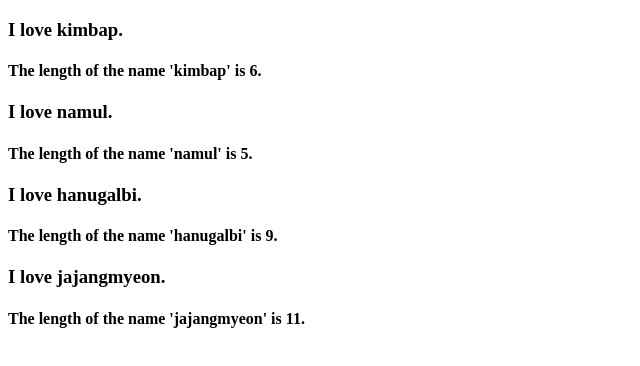
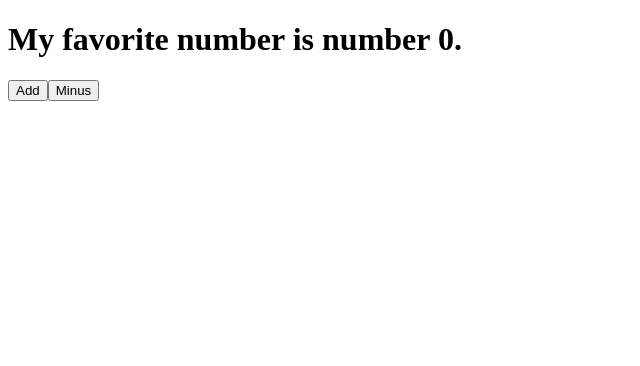
Before and after one commit to cloudedpanther/movie_app_20210802, a React (Create React App) app: page / in a window 1280 px wide. Shown: the top 366 px of the page, without its empty margins (0-640 px from the left). Built offline with nearby package versions, Linux system fonts and the light colour scheme.

Commit message:
Practicing Classes: state and setState()

```diff
--- a/src/App.js
+++ b/src/App.js
@@ -1,47 +1,22 @@
 import React from "react";
-import PropTypes from "prop-types";
 
-function Food({ name, stringLength }) {
-  return <div>
-    <h3>I love {name}.</h3>
-    <h4>The length of the name '{name}' is {stringLength}.</h4>
-  </div>
-}
-
-const foodILike = [
-  {
-    id: 1,
-    name: 'kimbap',
-    stringLength: 6
-  },
-  {
-    id: 2,
-    name: 'namul',
-    stringLength: 5
-  },
-  {
-    id: 3,
-    name: 'hanugalbi',
-    stringLength: 9
-  },
-  {
-    id: 4,
-    name: 'jajangmyeon',
-    stringLength: 11
+class App extends React.Component {
+  state = {
+    count: 0
   }
-];
-
-Food.propTypes = {
-  name: PropTypes.string.isRequired,
-  stringLength: PropTypes.number.isRequired
-}
-
-function App() {
-  return (
-    <div className="App">
-      {foodILike.map(food => <Food key={food.id} name={food.name} stringLength={food.stringLength} />)}
+  add = () => {
+    this.setState(current => ({ count: current.count + 1 }));
+  }
+  minus = () => {
+    this.setState(current => ({ count: current.count - 1 }));
+  }
+  render() {
+    return <div>
+      <h1>My favorite number is number {this.state.count}.</h1>
+      <button onClick={this.add}>Add</button>
+      <button onClick={this.minus}>Minus</button>
     </div>
-  );
+  }
 }
 
 export default App;
```
